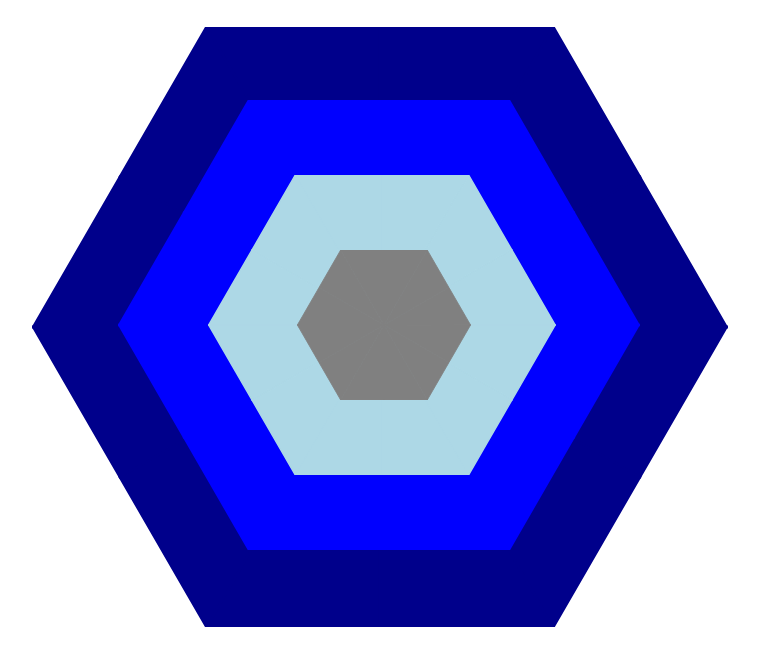
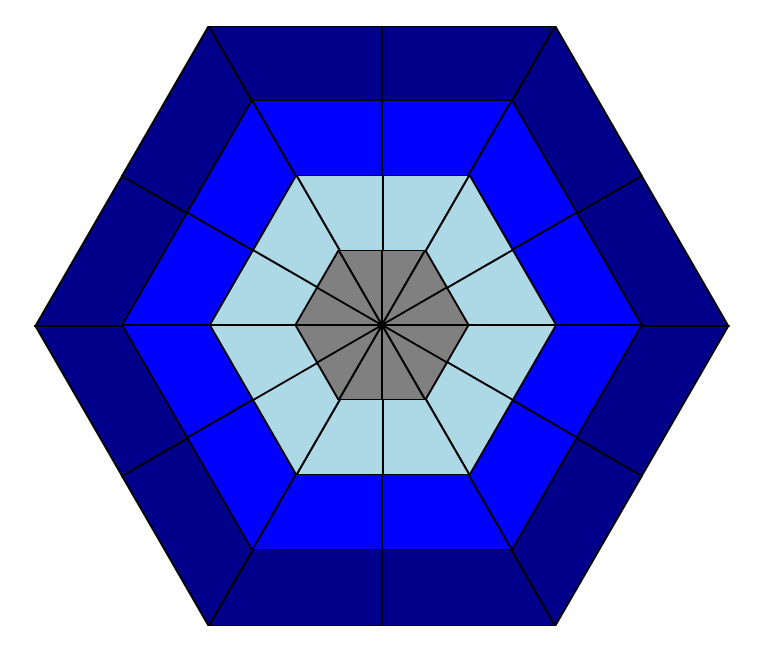
Before and after one commit to Manchester-Central/FRC2025-ReefScreen, a React (Vite) app: page / in a window 1280 px wide. Shown: the top 666 px of the page, without its empty margins (274-1034 px from the left). Built offline with nearby package versions, Linux system fonts and the light colour scheme.

Commit message:
Added line divisions and outputs for the hexagon

```diff
--- a/src/components/Hexagon.tsx
+++ b/src/components/Hexagon.tsx
@@ -1,37 +1,38 @@
-function makeTriangle(isLeft:boolean, size:number, rotation:number, color:string) {
+function makeTriangle(isLeft:boolean, size:number, rotation:number, color:string, output:string) {
     const pointA = "0,0"
     const pointB = `0,${-size/2}`
     const pointC = isLeft?`${-size/(1.732*2)},${-size/2}`:`${size/(1.732*2)},${-size/2}`
     const strokeWidth = size/200
     return(
-    <polygon onClick={() => console.log("hi")} points={`${pointA} ${pointB} ${pointC}`} style={{
+    <polygon onClick={() => console.log(output)} points={`${pointA} ${pointB} ${pointC}`} style={{
         fill: color,
         rotate: `${rotation}deg`,
-        strokeWidth: strokeWidth,
-        stroke: color
+        strokeWidth: 2,
+        stroke: "black"
     }}/>
     )
 }
 interface HexagonProps{
     size: number
     color: string
+    output: string
 }
-const Hexagon = ({size, color}: HexagonProps) => {
+const Hexagon = ({size, color, output}: HexagonProps) => {
     return (
         <div className="Hexagon">
             <svg height={size} width={(size*(2/1.732)) + size/200} viewBox={`${-size/2} ${-size/2} ${size} ${size}`}>
-                {makeTriangle(true, size, 0, color)}
-                {makeTriangle(false, size, 0, color)}
-                {makeTriangle(true, size, 60, color)}
-                {makeTriangle(false, size, 60, color)}
-                {makeTriangle(true, size, 120, color)}
-                {makeTriangle(false, size, 120, color)}
-                {makeTriangle(true, size, 180, color)}
-                {makeTriangle(false, size, 180, color)}
-                {makeTriangle(true, size, 240, color)}
-                {makeTriangle(false, size, 240, color)}
-                {makeTriangle(true, size, 300, color)}
-                {makeTriangle(false, size, 300, color)}
+                {makeTriangle(false, size, 0, color,"1"+output)}
+                {makeTriangle(true, size, 60, color,"2"+output)}
+                {makeTriangle(false, size, 60, color,"3"+output)}
+                {makeTriangle(true, size, 120, color,"4"+output)}
+                {makeTriangle(false, size, 120, color,"5"+output)}
+                {makeTriangle(true, size, 180, color,"6"+output)}
+                {makeTriangle(false, size, 180, color,"7"+output)}
+                {makeTriangle(true, size, 240, color,"8"+output)}
+                {makeTriangle(false, size, 240, color,"9"+output)}
+                {makeTriangle(true, size, 300, color,"10"+output)}
+                {makeTriangle(false, size, 300, color,"11"+output)}
+                {makeTriangle(true, size, 0, color,"12"+output)}
                 {/* <polygon onClick={() => console.log("hi")} points={`0,0 ${size/(1.732*2)},0 ${size/(1.732*2)},${size/2}`} style={{
                     fill: color,
                 }}/> */}
--- a/src/components/ReefPosition.tsx
+++ b/src/components/ReefPosition.tsx
@@ -8,7 +8,7 @@ const ReefPosition = () => {
                 top: 108,
                 right: 235
             }}>
-                <Hexagon size={380} color="gray"/>
+                {/* <Hexagon size={380} color="gray"/> */}
             </div>
             <button style={{
                 position: "absolute",
--- a/src/components/ReefScreen.tsx
+++ b/src/components/ReefScreen.tsx
@@ -3,10 +3,10 @@ import Hexagon from "./Hexagon";
 const ReefScreen = () => {
     return (
         <div className="ReefScreen">
-            <div style={{position: "absolute", zIndex:-1, top: 250, right: 535}}><Hexagon size={150} color="gray"/></div>
-            <div style={{position: "absolute", zIndex:-2, top: 175, right: 450}}><Hexagon size={300} color="lightblue"/></div>
-            <div style={{position: "absolute", zIndex:-3, top: 100.4, right: 366}}><Hexagon size={450} color="blue"/></div>
-            <div style={{position: "absolute", zIndex:-4, top: 27, right: 278}}><Hexagon size={600} color="darkblue"/></div>
+            <div style={{position: "absolute", zIndex: 4, top: 250, right: 537}}><Hexagon size={150} color="gray" output="L1"/></div>
+            <div style={{position: "absolute", zIndex: 3, top: 175, right: 449.6}}><Hexagon size={300} color="lightblue" output="L2"/></div>
+            <div style={{position: "absolute", zIndex: 2, top: 100.4, right: 363}}><Hexagon size={450} color="blue" output="L3"/></div>
+            <div style={{position: "absolute", zIndex: 1, top: 26, right: 276}}><Hexagon size={600} color="darkblue" output="L4"/></div>
             {/* <ReefPosition/>
             <div className="BarrierLine" style={{
                 position: "absolute",
```
